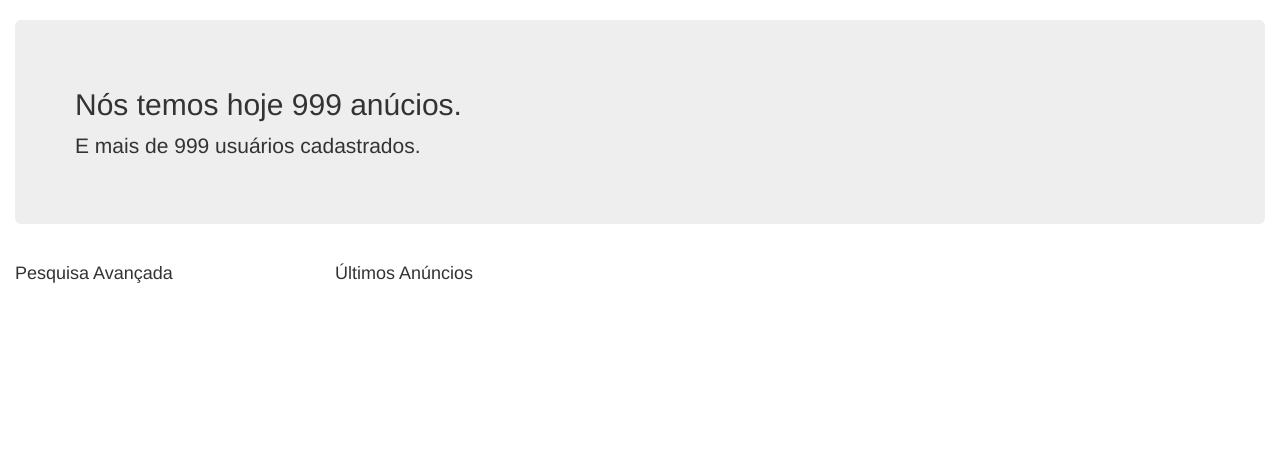
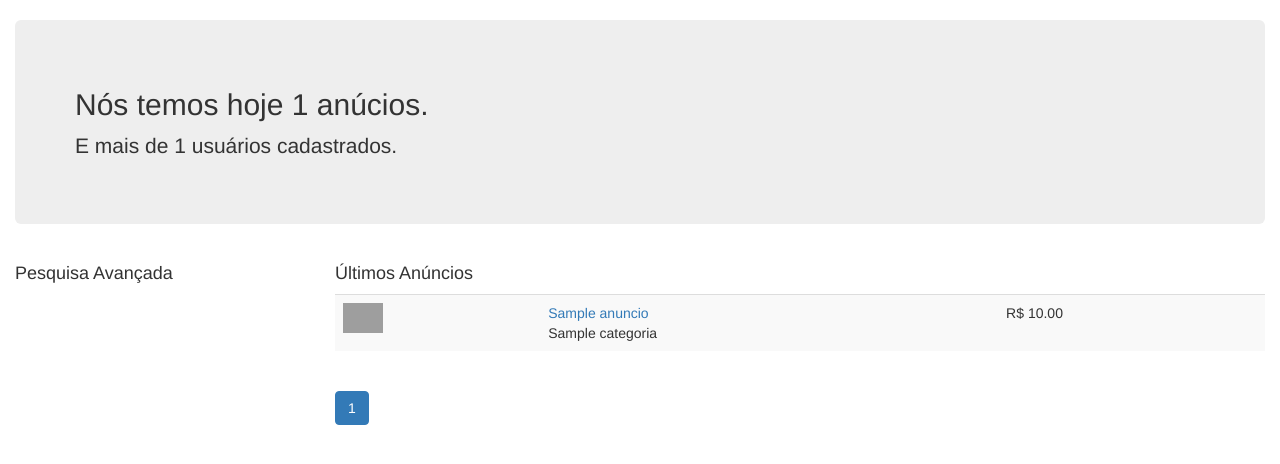
Before and after one commit to fabriciohd/Projeto_Classificados, a PHP site: page / in a window 1280 px wide. Shown: the part 52-516 px from the top of the page. Run offline with PHP 8.4, Linux system fonts and the light colour scheme; tables that the repository leaves empty or names only in its code hold one stand-in row (values such as "Sample post"); some libraries are stand-ins or nearby versions; grey boxes are pictures that could not be loaded.

Commit message:
adicionado ultimos anuncios e preenchendo jumbotron

```diff
--- a/assets/css/style.css
+++ b/assets/css/style.css
@@ -1,6 +1,5 @@
 .foto_item {
     width: 150px;
-    height: 200px;
     text-align: center;
     margin-right: 10px;
     float: left;
--- a/classes/anuncios.class.php
+++ b/classes/anuncios.class.php
@@ -1,5 +1,32 @@
 <?php
 class Anuncios {
+
+    public function getTotalAnuncios() {
+        global $pdo;
+
+        $sql = $pdo->query("SELECT COUNT(*) as c FROM anuncios");
+        $row = $sql->fetch();
+
+        return $row['c'];
+    }
+
+    public function getUltimosAnuncios($page, $perpage) {
+        global $pdo;
+
+        $offset = ($page - 1) * $perpage;
+
+        $array = array();
+        $sql = $pdo->prepare("SELECT *,(select anuncios_imagens.url from anuncios_imagens where anuncios_imagens.id_anuncio = anuncios.id limit 1) as url,
+        (select categorias.nome from categorias where categorias.id = anuncios.id_categoria) as categoria
+        FROM anuncios ORDER BY id DESC LIMIT $offset, $perpage");
+        $sql->execute();
+
+        if ($sql->rowCount() > 0) {
+            $array = $sql->fetchAll();
+        }
+
+        return $array;
+    }
 
     public function GetMeusAnuncios() {
         global $pdo;
--- a/classes/usuarios.class.php
+++ b/classes/usuarios.class.php
@@ -1,5 +1,14 @@
 <?php
 class Usuarios {
+
+    public function getTotalUsuarios() {
+        global $pdo;
+
+        $sql = $pdo->query("SELECT COUNT(*) as c FROM usuarios");
+        $row = $sql->fetch();
+
+        return $row['c'];
+    }
 
     public function cadastrar($nome, $email, $senha, $telefone) {
         global $pdo;
--- a/editar-anuncio.php
+++ b/editar-anuncio.php
@@ -93,6 +93,7 @@ if (isset($_GET['id']) && !empty($_GET['id'])) {
                             <img src="assets/images/anuncios/<?php echo $foto['url']; ?>" border="0" class="img-thumbnail">
                             <br>
                             <a href="excluir-foto.php?id=<?php echo $foto['id']; ?>" class="btn btn-default">Excluir Imagem</a>
+
                         </div>
                     <?php } ?>
                 </div>
--- a/index.php
+++ b/index.php
@@ -1,9 +1,27 @@
 <?php require "pages/header.php"; ?>
+<?php
+require "classes/anuncios.class.php";
+require "classes/usuarios.class.php";
+$a = new Anuncios();
+$u = new Usuarios();
+
+$total_anuncios = $a->getTotalAnuncios();
+$total_usuarios = $u->getTotalUsuarios();
+
+$p = 1;
+if (isset($_GET['p']) && !empty($_GET['p'])) {
+    $p = addslashes($_GET['p']);
+}
+$por_pagina = 2;
+$total_paginas = ceil($total_anuncios / $por_pagina);
+
+$anuncios = $a->getUltimosAnuncios($p, $por_pagina);
+?>
 
 <div class="container-fluid">
     <div class="jumbotron">
-        <h2>Nós temos hoje 999 anúcios.</h2>
-        <p>E mais de 999 usuários cadastrados.</p>
+        <h2>Nós temos hoje <?php echo $total_anuncios; ?> anúcios.</h2>
+        <p>E mais de <?php echo $total_usuarios; ?> usuários cadastrados.</p>
     </div>
 
     <div class="row">
@@ -12,6 +30,34 @@
         </div>
         <div class="col-sm-9">
             <h4>Últimos Anúncios</h4>
+            <table class="table table-striped">
+                <tbody>
+                    <?php foreach($anuncios as $anuncio): ?>
+                    <tr>
+                        <td>
+                            <?php if (!empty($anuncio['url'])) { ?>
+                            <img src="assets/images/anuncios/<?php echo $anuncio['url']; ?>" height="30" border="0">
+                            <?php }else { ?>
+                            <img src="assets/images/default.png" height="30" border="0">
+                            <?php } ?>
+                        </td>
+                        <td>
+                            <a href="produto.php?id=<?php echo $anuncio['id']; ?>"><?php echo $anuncio['titulo']; ?></a>
+                            <br>
+                            <?php echo utf8_encode($anuncio['categoria']); ?>
+                        </td>
+                        <td>R$ <?php echo number_format($anuncio['valor'], 2); ?></td>
+                    </tr>
+                    <?php endforeach; ?>
+                </tbody>
+            </table>
+
+            <ul class="pagination">
+                <?php for ($q=1; $q <=$total_paginas; $q++): ?>
+                    <li class="<?php echo ($p==$q)?'active':''; ?>"><a href="index.php?p=<?php echo $q; ?>"><?php echo $q; ?></a></li>
+                <?php endfor; ?>
+
+            </ul>
         </div>
     </div>
 </div>
```
Also changed, not shown: assets/images/anuncios/a137104b06a510de67ad26ad2ac368c3.jpg (added), assets/images/anuncios/b530daf000a07dff7af0b5882ac05527.jpg (added), assets/images/anuncios/dd063bd911d3379a3c94950a487a9893.jpg (added), assets/images/anuncios/ecc91426f0a06109b78884289d6e4574.jpg (added).
